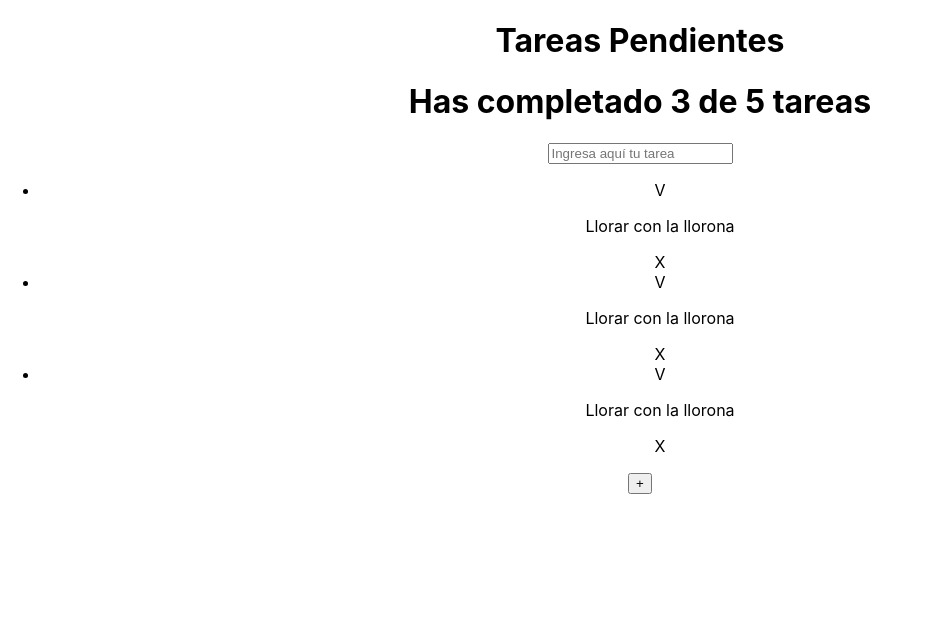
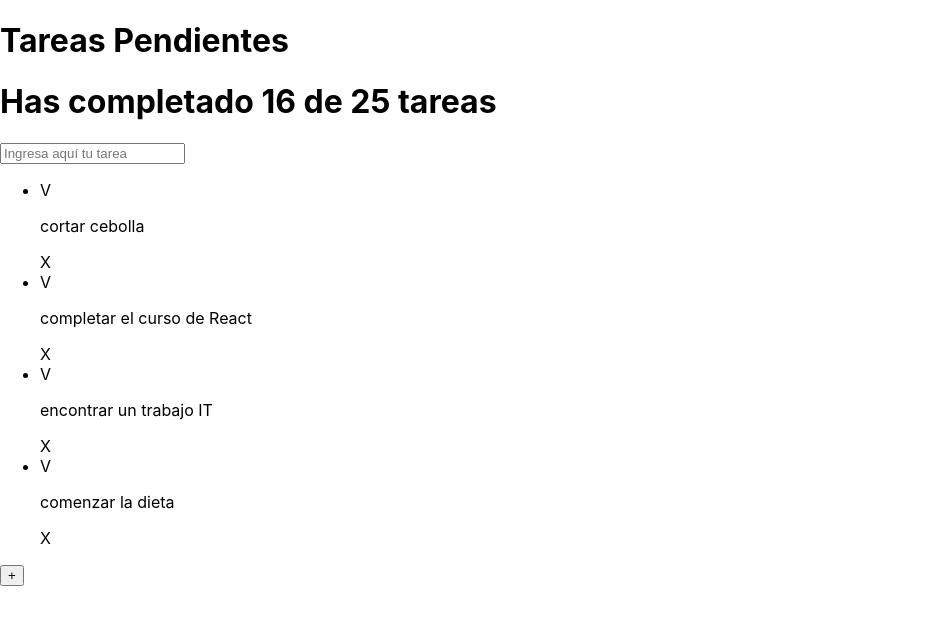
Before and after one commit to platzi/curso-react-intro, a React (Create React App) app: page / in a window 1280 px wide. Shown: the top 624 px of the page, without its empty margins (0-933 px from the left). Built offline with nearby package versions, Linux system fonts and the light colour scheme.

Commit message:
agregamos props y atributos

```diff
--- a/src/App.js
+++ b/src/App.js
@@ -3,24 +3,44 @@
 import { TodoList } from './TodoList';
 import { CreateTodoButton } from './CreateTodoButton';
 import { TodoItem } from './TodoItem';
+import React from 'react';
 import './App.css';
+
+const defaultTodos =[
+  {text: 'cortar cebolla', completed: true},
+  {text: 'completar el curso de React', completed: false},
+  {text: 'encontrar un trabajo IT', completed: false},
+  {text: 'comenzar la dieta', completed: true},
+];
 
 function App() {
   return (
-    <div className="App">
-      <h1>Tareas Pendientes</h1>
-      <TodoCounter/>
+   <React.Fragment>
+
+<h1>Tareas Pendientes</h1>
+
+      <TodoCounter completed={16} total={25}/>
+
       <TodoSearch/>
+
       <TodoList>
-        <TodoItem/>
-        <TodoItem/>
-        <TodoItem/>
+        {defaultTodos.map(todo =>(
+          <TodoItem
+          key={todo.text}
+          text={todo.text}
+          completed={todo.completed}
+          />
+        ))}
       </TodoList>
 
       <CreateTodoButton/>
 
 
-    </div>
+
+   </React.Fragment>
+
+
+
   );
 }
 
--- a/src/TodoCounter.js
+++ b/src/TodoCounter.js
@@ -1,7 +1,7 @@
-function TodoCounter(){
+function TodoCounter({total, completed}){
     return(
         <h1>
-            Has completado 3 de 5 tareas
+            Has completado {completed} de {total} tareas
         </h1>
     );
 }
--- a/src/TodoItem.js
+++ b/src/TodoItem.js
@@ -1,9 +1,9 @@
 
-function TodoItem(){
+function TodoItem(props){
     return(
       <li>
         <span>V</span>
-        <p>Llorar con la llorona</p>
+        <p>{props.text}</p>
         <span>X</span>
       </li>
     );
--- a/src/TodoList.js
+++ b/src/TodoList.js
@@ -1,7 +1,7 @@
-function TodoList(props){
+function TodoList({children}){
     return(
         <ul>
-            {props.children}
+            {children}
         </ul>
     );
 }
```
